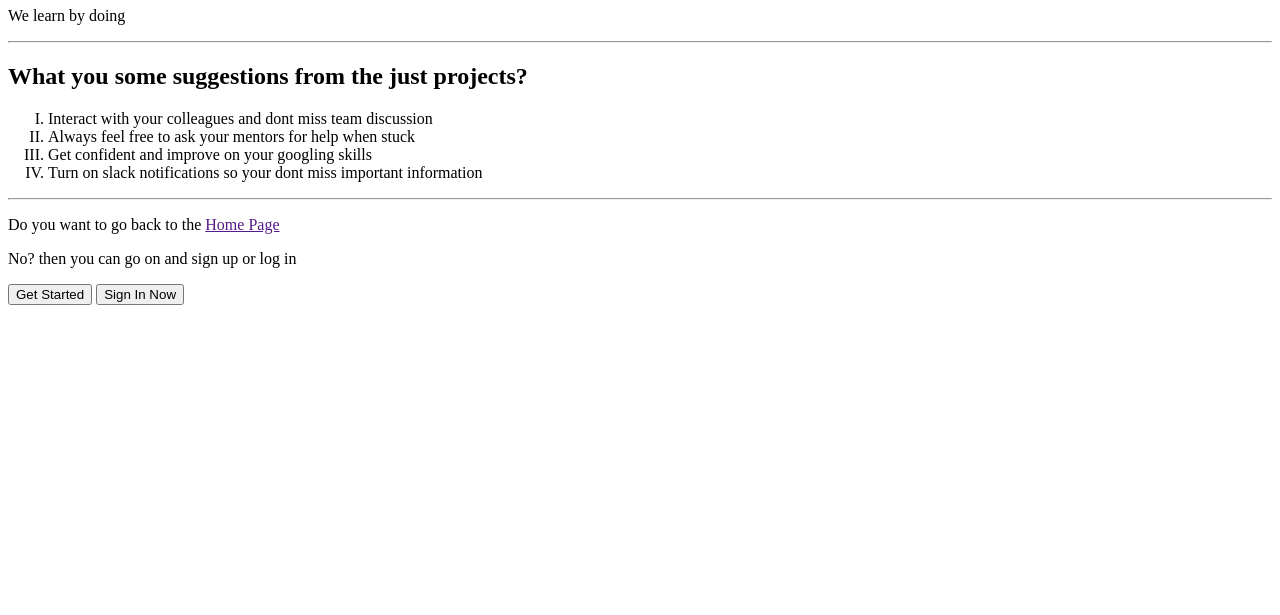
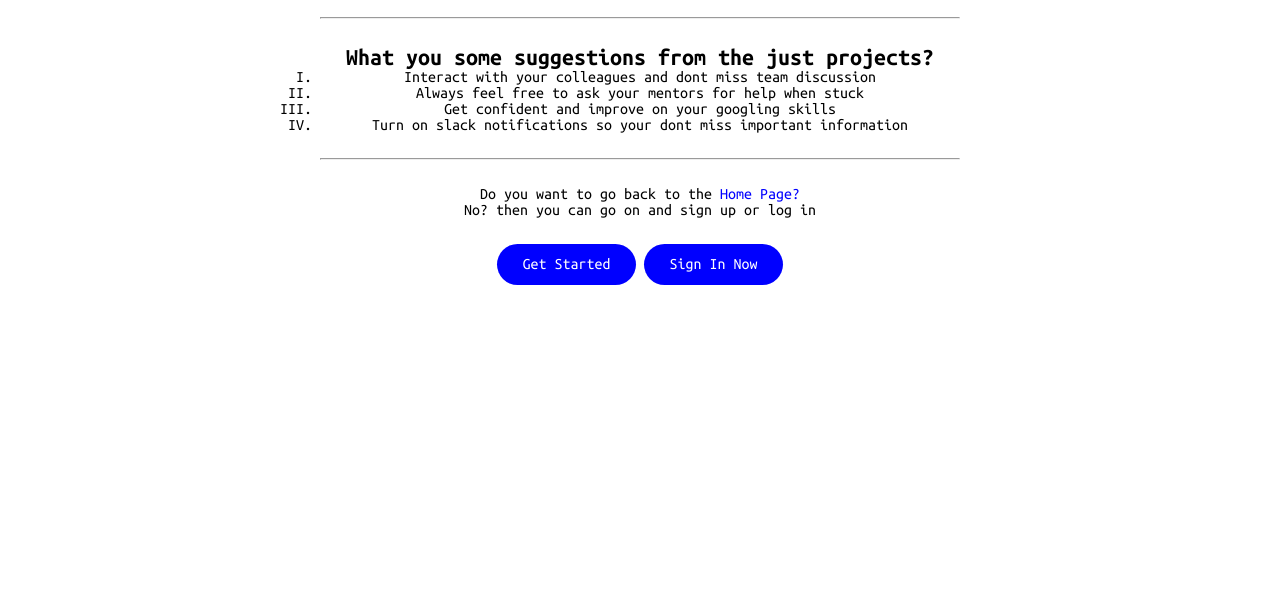
Before and after one commit to odinakazy/Just-Project-About-Us, a plain HTML site: page index.html in a window 1280 px wide. Shown: the part 185-800 px from the top of the page. Drawn offline with Linux system fonts and the light colour scheme.

Commit message:
styles updated

```diff
--- a/index.html
+++ b/index.html
@@ -6,15 +6,22 @@
     <meta name="viewport" content="width=device-width, initial-scale=1.0" />
     <title>About Us</title>
     <link rel="icon" type="x-icon" href="favicon.ico" />
+    <link rel="stylesheet" href="styles.css" />
+    <link rel="preconnect" href="https://fonts.googleapis.com" />
+    <link rel="preconnect" href="https://fonts.gstatic.com" crossorigin />
+    <link
+      href="https://fonts.googleapis.com/css2?family=Ubuntu+Mono:wght@400;700&display=swap"
+      rel="stylesheet"
+    />
   </head>
   <body>
-    <header>
+    <header class="header">
       <img src="tjp.png" alt="logo" />
       <h1>About Us~The Just Projects</h1>
       <p>We learn by doing</p>
     </header>
     <hr />
-    <section>
+    <section class="section">
       <h2>What you some suggestions from the just projects?</h2>
       <ol type="I">
         <li>Interact with your colleagues and dont miss team discussion</li>
@@ -26,11 +33,13 @@
       </ol>
     </section>
     <hr />
+    <section class="section">
+      <p>Do you want to go back to the <a href="">Home Page?</a></p>
+      <p>No? then you can go on and sign up or log in</p>
+    </section>
     <section>
-      <p>Do you want to go back to the <a href="">Home Page</a></p>
-      <p>No? then you can go on and sign up or log in</p>
-      <button>Get Started</button>
-      <button>Sign In Now</button>
+      <button class="btn">Get Started</button>
+      <button class="btn">Sign In Now</button>
     </section>
   </body>
 </html>
--- /dev/null
+++ b/styles.css
@@ -0,0 +1,34 @@
+* {
+  margin: 0;
+  padding: 0;
+  box-sizing: border-box;
+  font-family: "Ubuntu Mono", monospace;
+}
+
+body {
+  max-width: 50%;
+  margin: 2% auto;
+  text-align: center;
+}
+.header {
+  margin-bottom: 4%;
+}
+.section {
+  margin: 4% 0%;
+}
+.section a {
+  text-decoration: none;
+  color: blue;
+}
+.btn {
+  background-color: blue;
+  border: none;
+  color: white;
+  padding: 2% 4%;
+  text-align: center;
+  text-decoration: none;
+  display: inline-block;
+  font-size: 16px;
+  cursor: pointer;
+  border-radius: 25px;
+}
```
